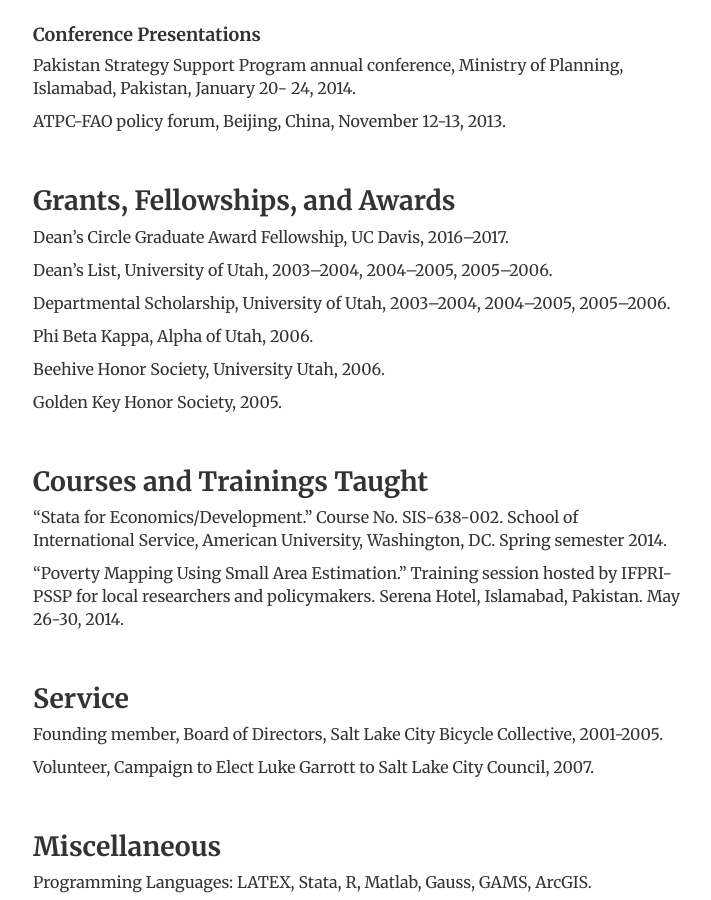
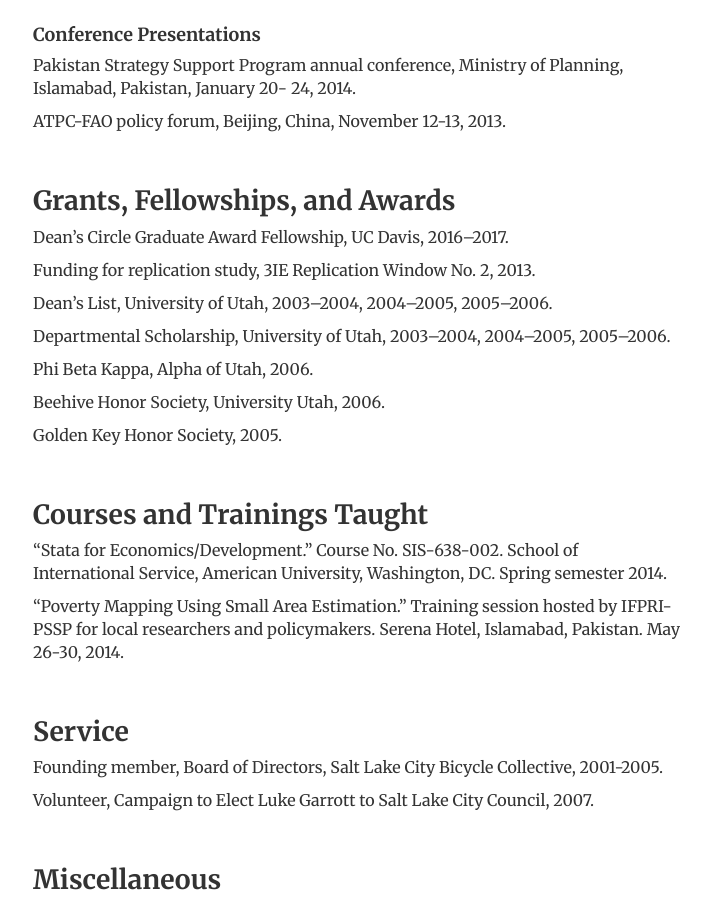
Before and after one commit to edwardmw/edwardmwhitney, a Jekyll site: the page built from cv/index.html, in a window 1280 px wide and 900 px high, scrolled down 1882 px. Shown: the whole window, without its empty margins (283-994 px from the left). Built offline with Jekyll 4.4.1, drawn with Linux system fonts in a browser that asks for light colours.

Commit message:
commit3.4

```diff
--- a/cv/index.html
+++ b/cv/index.html
@@ -86,6 +86,8 @@
 
 				<p>Dean’s Circle Graduate Award Fellowship, UC Davis, 2016–2017.</p>
 
+				<p>Funding for replication study, 3IE Replication Window No. 2, 2013.</p>
+
 				<p>Dean’s List, University of Utah, 2003–2004, 2004–2005, 2005–2006.</p>
 
 				<p>Departmental Scholarship, University of Utah, 2003–2004, 2004–2005, 2005–2006.</p>
```
Also changed, not shown: 1 other file.
